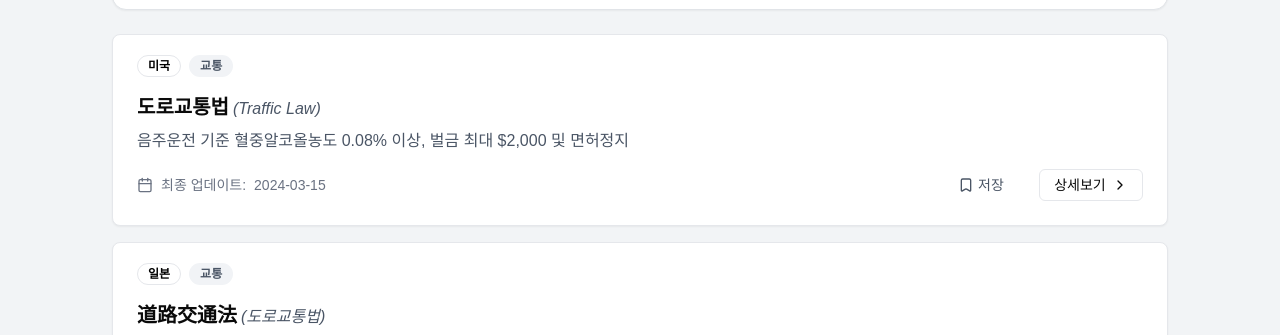
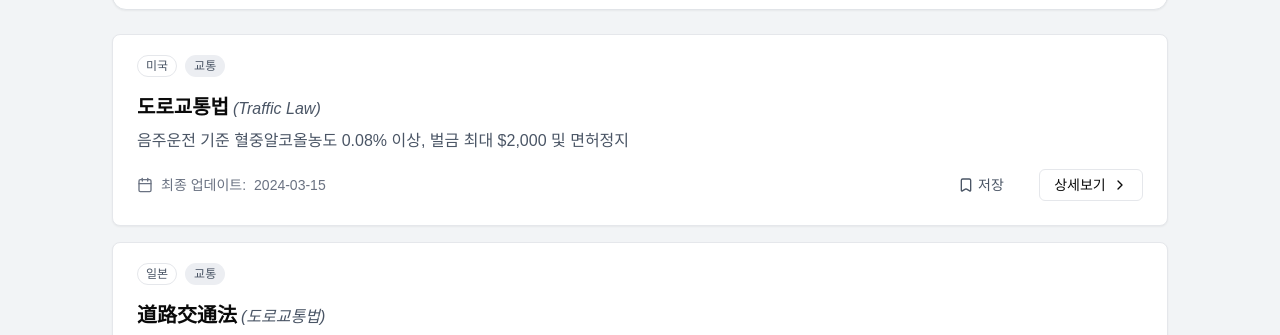
Before and after one commit to GCU-PProject/FE, a React (Vite) app: page /law-collection in a window 1280 px wide. Shown: the part 347-682 px from the top of the page. Built offline with nearby package versions, Linux system fonts and the light colour scheme.

Commit message:
[style] 배지 클래스 병합 및 가변 폭 지원

```diff
--- a/src/components/common/Badge.tsx
+++ b/src/components/common/Badge.tsx
@@ -1,3 +1,4 @@
+import { cn } from '@/lib/utils';
 import type { BadgeProps } from '@/types/news';
 
 export const Badge = ({
@@ -19,10 +20,11 @@ export const Badge = ({
       break;
     case 'tag':
       variantClasses =
-        'h-[22px] border-transparent bg-[#F1F3F6] px-2 text-[12px] font-medium text-text-secondary';
+        'border-transparent bg-surface-tag px-2 text-[12px] font-medium text-text-secondary h-[22px]';
       break;
     case 'outline':
-      variantClasses = 'border-border-subtle text-secondary';
+      variantClasses =
+        'border border-border-subtle bg-white px-2 text-[12px] font-medium text-text-secondary h-[22px]';
       break;
     default:
       variantClasses = 'border-transparent bg-brand-primary text-on-brand';
@@ -30,7 +32,7 @@ export const Badge = ({
   }
 
   return (
-    <span className={`${baseClasses} ${variantClasses} ${className}`}>
+    <span className={cn(baseClasses, variantClasses, className)}>
       {children}
     </span>
   );
```
